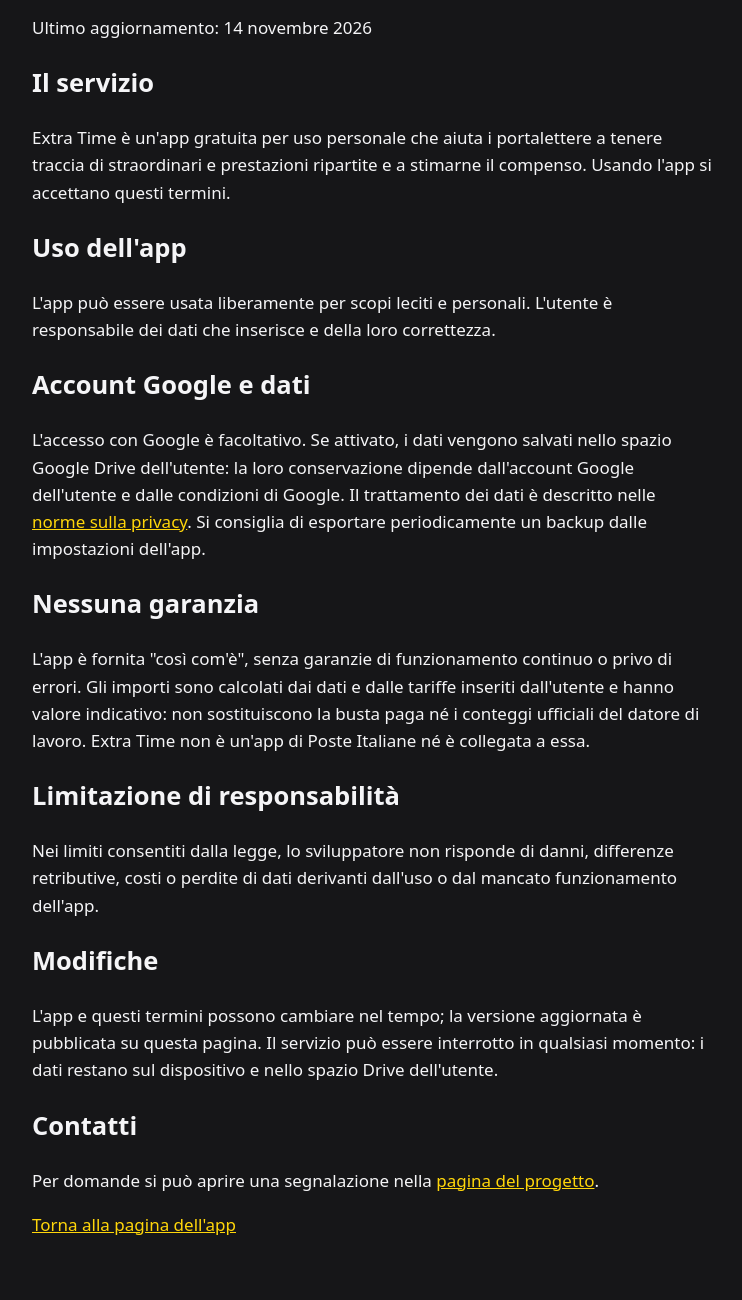
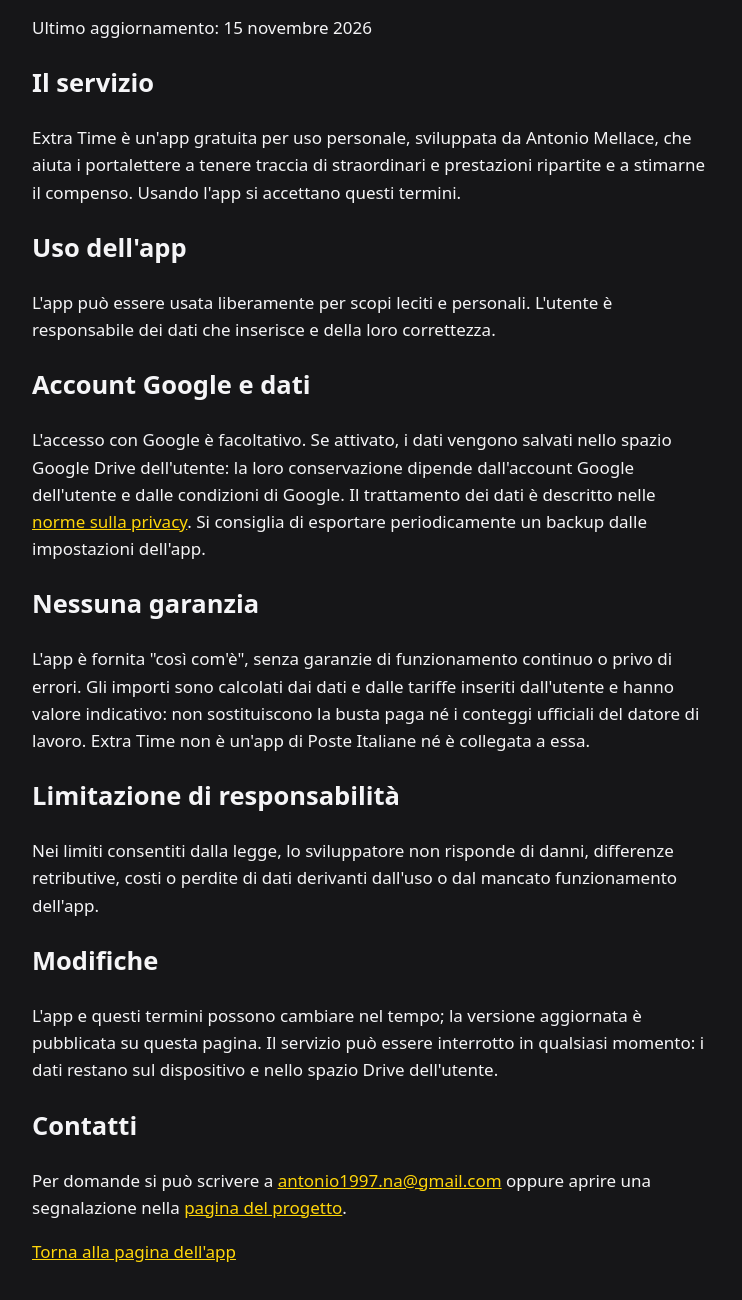
Before and after one commit to antonio1997mellace/extra-time, a plain HTML site: page terms.html in a window 1280 px wide. Shown: the part 118-1418 px from the top of the page, without its empty margins (268-1010 px from the left). Drawn offline with Linux system fonts and the light colour scheme.

Commit message:
Sviluppatore ed email di contatto in informativa e termini
Co-Authored-By: Claude Fable 5.2 <noreply@anthropic.com>

```diff
--- a/terms.html
+++ b/terms.html
@@ -5,10 +5,10 @@
 <title>Extra Time: termini di servizio</title>
 <style>body{font:17px/1.6 system-ui,sans-serif;max-width:680px;margin:0 auto;padding:32px 16px;background:#161618;color:#f5f5f7}a{color:#ffd60a}</style>
 <h1>Termini di servizio di Extra Time</h1>
-<p>Ultimo aggiornamento: 14 novembre 2026</p>
+<p>Ultimo aggiornamento: 15 novembre 2026</p>
 
 <h2>Il servizio</h2>
-<p>Extra Time è un'app gratuita per uso personale che aiuta i portalettere a tenere traccia di straordinari e prestazioni ripartite e a stimarne il compenso. Usando l'app si accettano questi termini.</p>
+<p>Extra Time è un'app gratuita per uso personale, sviluppata da Antonio Mellace, che aiuta i portalettere a tenere traccia di straordinari e prestazioni ripartite e a stimarne il compenso. Usando l'app si accettano questi termini.</p>
 
 <h2>Uso dell'app</h2>
 <p>L'app può essere usata liberamente per scopi leciti e personali. L'utente è responsabile dei dati che inserisce e della loro correttezza.</p>
@@ -26,6 +26,6 @@
 <p>L'app e questi termini possono cambiare nel tempo; la versione aggiornata è pubblicata su questa pagina. Il servizio può essere interrotto in qualsiasi momento: i dati restano sul dispositivo e nello spazio Drive dell'utente.</p>
 
 <h2>Contatti</h2>
-<p>Per domande si può aprire una segnalazione nella <a href="https://github.com/antonio1997mellace/extra-time/issues">pagina del progetto</a>.</p>
+<p>Per domande si può scrivere a <a href="mailto:antonio1997.na@gmail.com">antonio1997.na@gmail.com</a> oppure aprire una segnalazione nella <a href="https://github.com/antonio1997mellace/extra-time/issues">pagina del progetto</a>.</p>
 <p><a href="index.html">Torna alla pagina dell'app</a></p>
 </html>
```
Also changed, not shown: privacy.html (+4 -1 lines).
